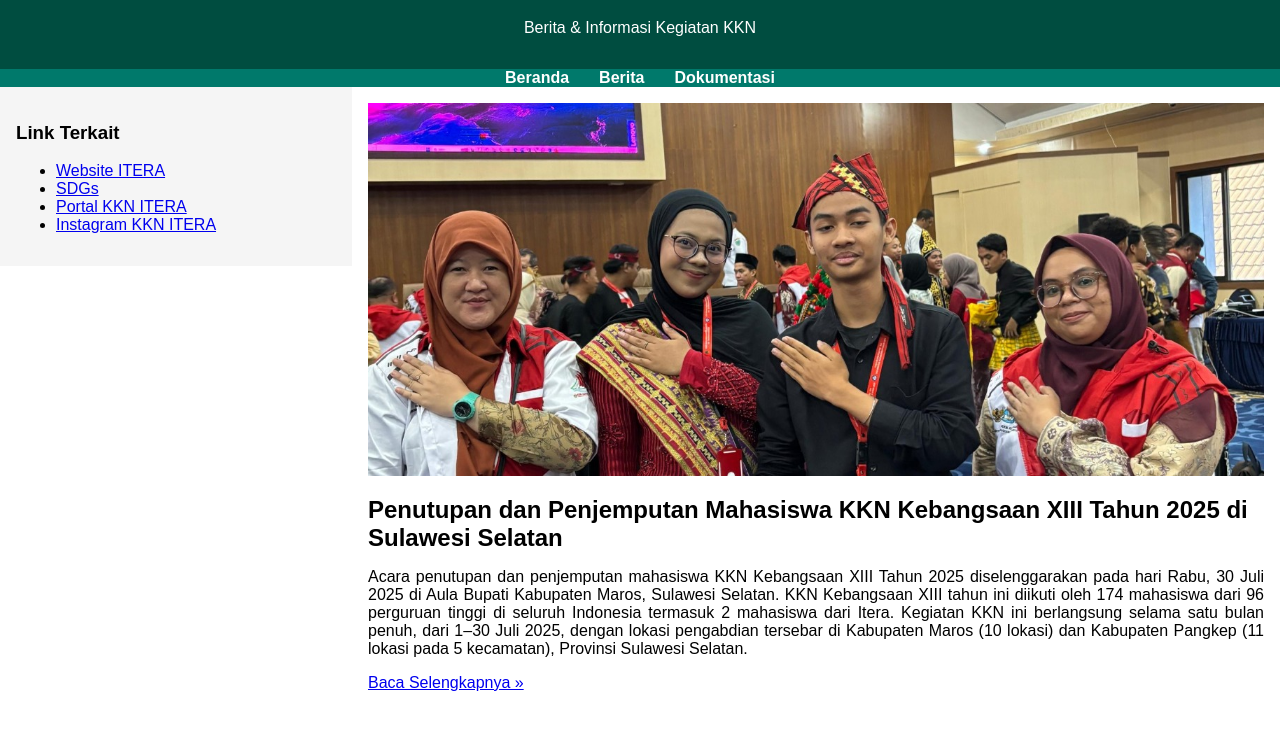
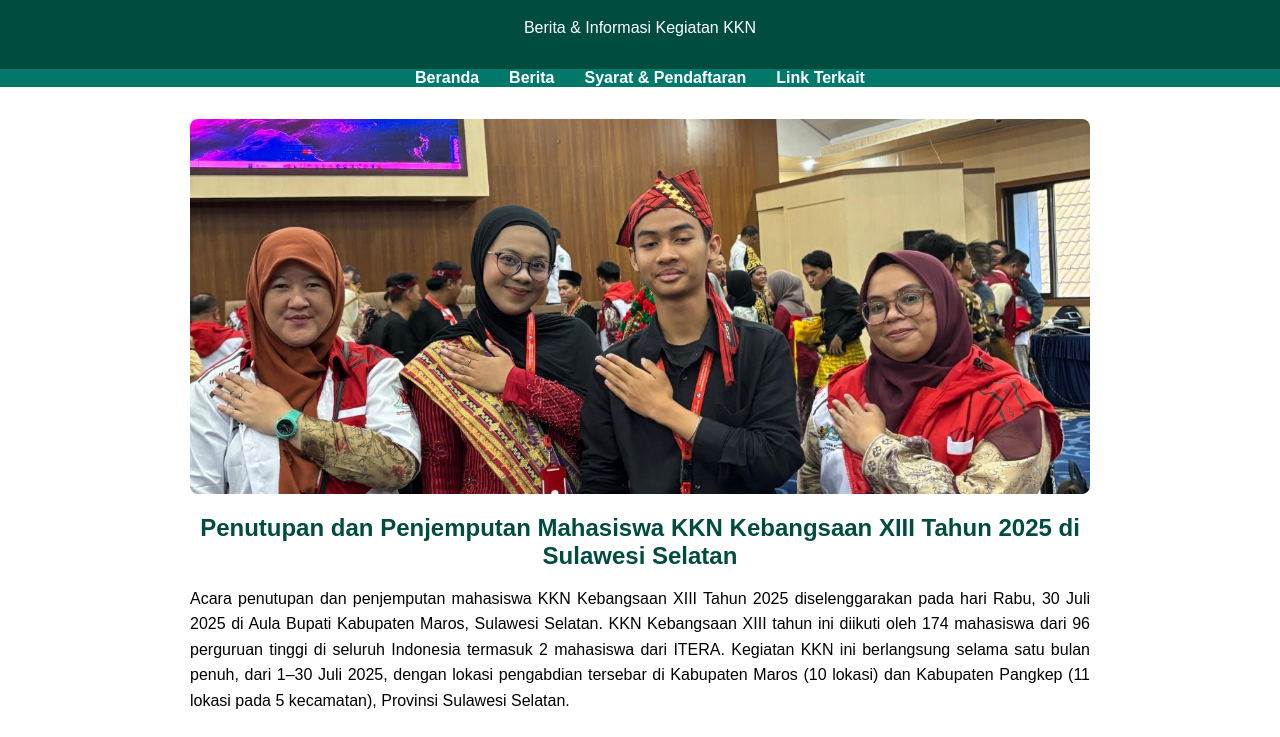
Before and after one commit to ThDptr/tugas2_pemweb, a plain HTML site: page berita.html in a window 1280 px wide. Shown: the part 197-934 px from the top of the page. Drawn offline with Linux system fonts and the light colour scheme.

Commit message:
Update berita.html

```diff
--- a/berita.html
+++ b/berita.html
@@ -39,31 +39,39 @@
             text-decoration: none;
             font-weight: bold;
         }
-        aside {
-            background: #f5f5f5;
-            padding: 1em;
-            width: 25%;
-            float: left;
-        }
         main {
-            padding: 1em;
-            width: 70%;
-            float: right;
+            padding: 2em;
+            max-width: 900px;
+            margin: auto;
         }
         .news-item {
             margin-bottom: 2em;
+            text-align: center;
         }
         .news-item img {
             display: block;
             max-width: 100%;
             height: auto;
-            margin: 0 auto 10px auto;
+            margin: 0 auto 15px auto;
+            border-radius: 8px;
         }
         .news-item h2 {
             margin-bottom: 0.5em;
+            color: #004d40;
         }
         .news-item p {
             text-align: justify;
+            line-height: 1.6;
+        }
+        .news-item a {
+            display: inline-block;
+            margin-top: 10px;
+            color: #00796b;
+            font-weight: bold;
+            text-decoration: none;
+        }
+        .news-item a:hover {
+            text-decoration: underline;
         }
         footer {
             clear: both;
@@ -88,32 +96,27 @@
             <ul>
                 <li><a href="index.html">Beranda</a></li>
                 <li><a href="berita.html">Berita</a></li>
-                <li><a href="layanan.html">Dokumentasi</a></li>
+                <li><a href="syarat_daftar.html">Syarat & Pendaftaran</a></li>
+                <li><a href="linkterkait.html">Link Terkait</a></li>
             </ul>
         </nav>
-
-        <div>
-            <aside>
-                <h3>Link Terkait</h3>
-                <ul>
-                    <li><a href="https://www.itera.ac.id/" target="_blank">Website ITERA</a></li>
-                    <li><a href="https://sdgs.un.org/goals" target="_blank">SDGs</a></li>
-                    <li><a href="https://kkn.itera.ac.id/" target="_blank">Portal KKN ITERA</a></li>
-                    <li><a href="https://www.instagram.com/kkn_itera/" target="_blank">Instagram KKN ITERA</a></li>
-                </ul>
-            </aside>
 
         <main>
             <article class="news-item">
                 <img src="images/satu.jpg" alt="Foto Berita Penutupan KKN Kebangsaan XIII">
                 <h2>Penutupan dan Penjemputan Mahasiswa KKN Kebangsaan XIII Tahun 2025 di Sulawesi Selatan</h2>
                 <p>
-                        Acara penutupan dan penjemputan mahasiswa KKN Kebangsaan XIII Tahun 2025 diselenggarakan pada hari Rabu, 30 Juli 2025 di Aula Bupati Kabupaten Maros, Sulawesi Selatan. KKN Kebangsaan XIII tahun ini diikuti oleh 174 mahasiswa dari 96 perguruan tinggi di seluruh Indonesia termasuk 2 mahasiswa dari Itera. Kegiatan KKN ini berlangsung selama satu bulan penuh, dari 1–30 Juli 2025, dengan lokasi pengabdian tersebar di Kabupaten Maros (10 lokasi) dan Kabupaten Pangkep (11 lokasi pada 5 kecamatan), Provinsi Sulawesi Selatan.
+                    Acara penutupan dan penjemputan mahasiswa KKN Kebangsaan XIII Tahun 2025 diselenggarakan pada hari Rabu,
+                    30 Juli 2025 di Aula Bupati Kabupaten Maros, Sulawesi Selatan. KKN Kebangsaan XIII tahun ini diikuti oleh
+                    174 mahasiswa dari 96 perguruan tinggi di seluruh Indonesia termasuk 2 mahasiswa dari ITERA.
+                    Kegiatan KKN ini berlangsung selama satu bulan penuh, dari 1–30 Juli 2025, dengan lokasi pengabdian tersebar
+                    di Kabupaten Maros (10 lokasi) dan Kabupaten Pangkep (11 lokasi pada 5 kecamatan), Provinsi Sulawesi Selatan.
                 </p>
-                    <a href="https://kkn.itera.ac.id/penutupan-dan-penjemputan-mahasiswa-kkn-kebangsaan-xiii-tahun-2025-di-sulawesi-selatan/" target="_blank">Baca Selengkapnya &raquo;</a>
+                <a href="https://kkn.itera.ac.id/penutupan-dan-penjemputan-mahasiswa-kkn-kebangsaan-xiii-tahun-2025-di-sulawesi-selatan/" target="_blank">
+                    Baca Selengkapnya &raquo;
+                </a>
             </article>
         </main>
-        </div>
 
         <footer>
             <p>&copy; 2025 Kuliah Kerja Nyata ITERA. Hak Cipta Dilindungi.</p>
```
Lines whose indentation alone changed are shown as unchanged.
